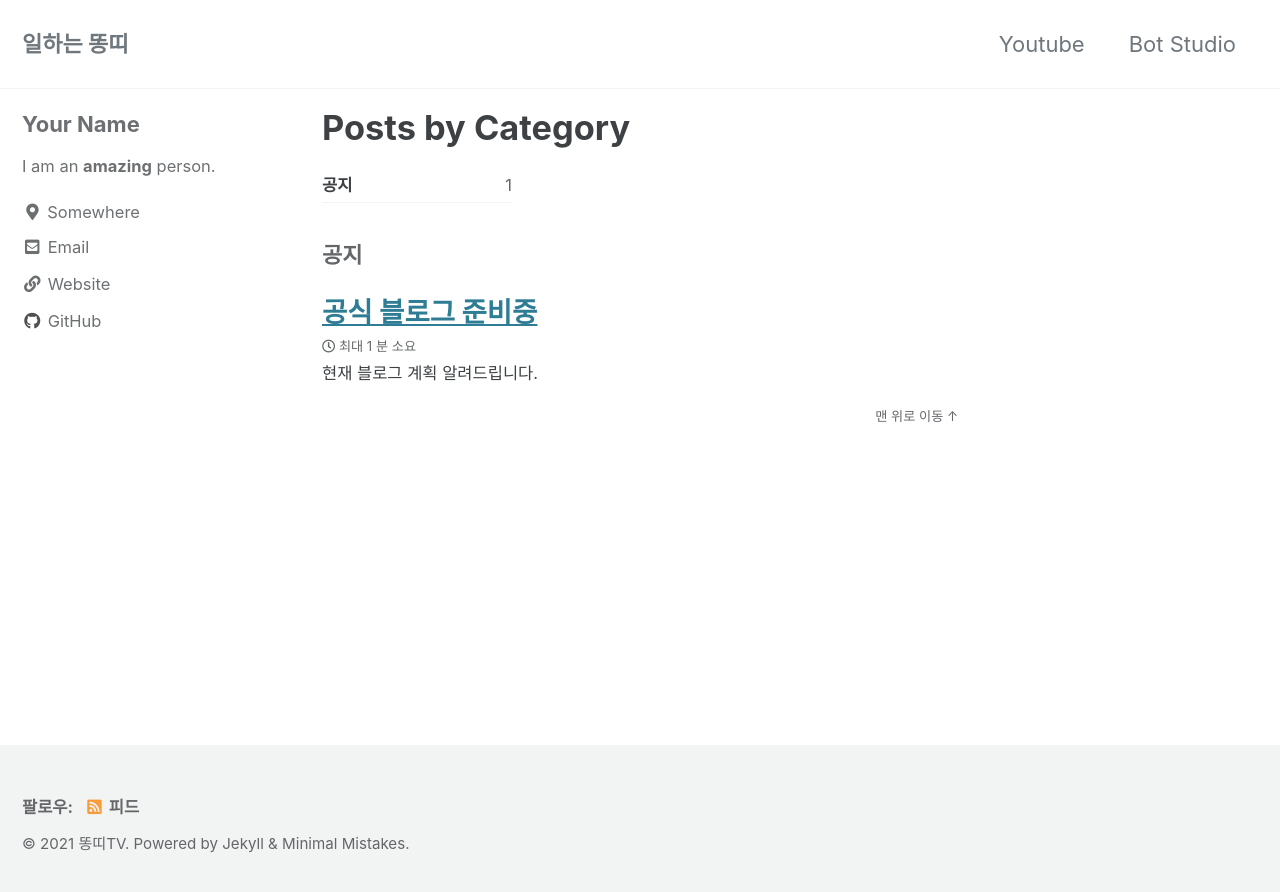
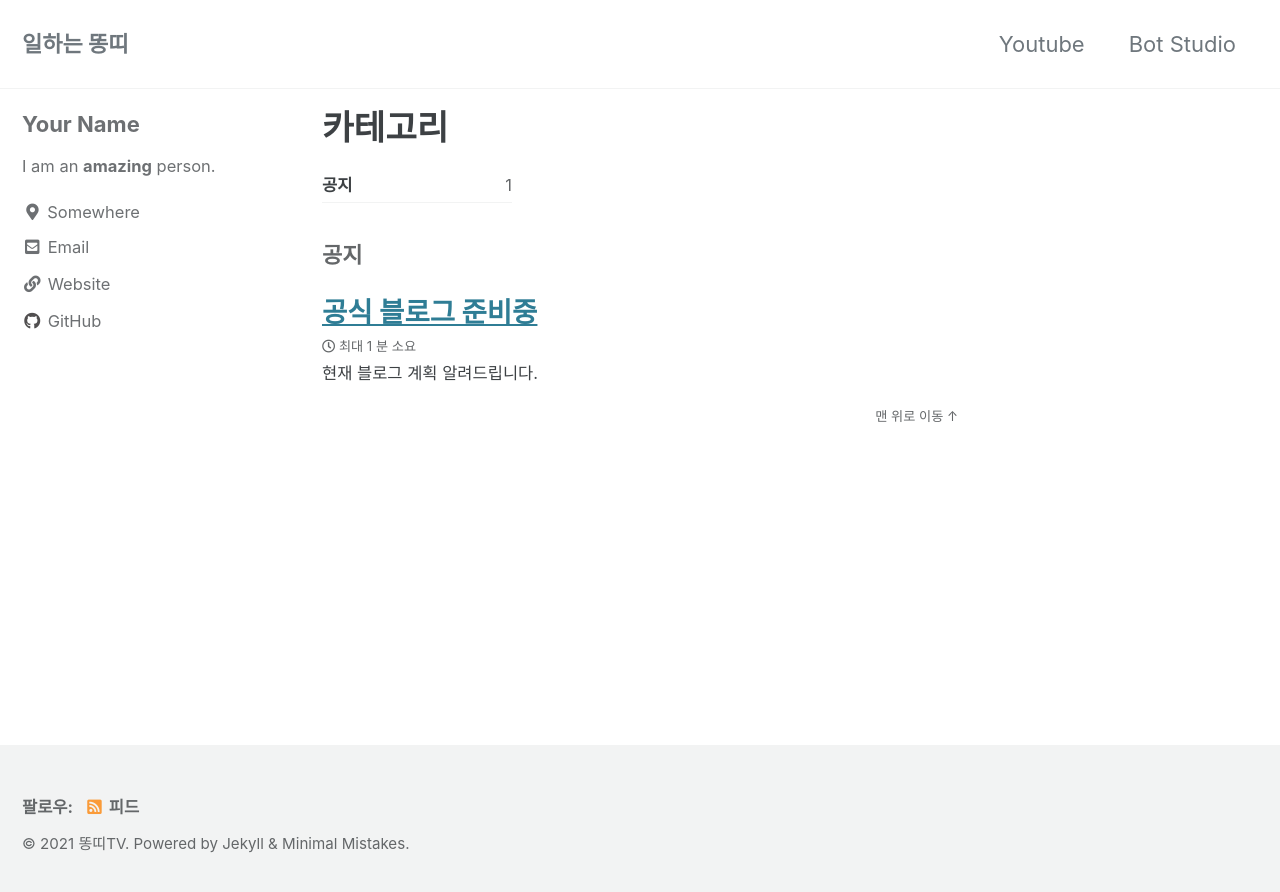
Before and after one commit to Ddongddi/ddongddi.github.io, a Jekyll site: the page built from _pages/category-archive.md, in a window 1280 px wide. Shown: the top 892 px of the page. Built offline with Jekyll 4.4.1, drawn with Linux system fonts in a browser that asks for light colours; cached includes are drawn as plain includes.

Commit message:
updated tags/category

```diff
--- a/_pages/category-archive.md
+++ b/_pages/category-archive.md
@@ -1,5 +1,5 @@
 ---
-title: "Posts by Category"
+title: "카테고리"
 layout: categories
 permalink: /categories/
 author_profile: true
```
Also changed, not shown: _pages/tag-archive.md (+1 -1 lines).
